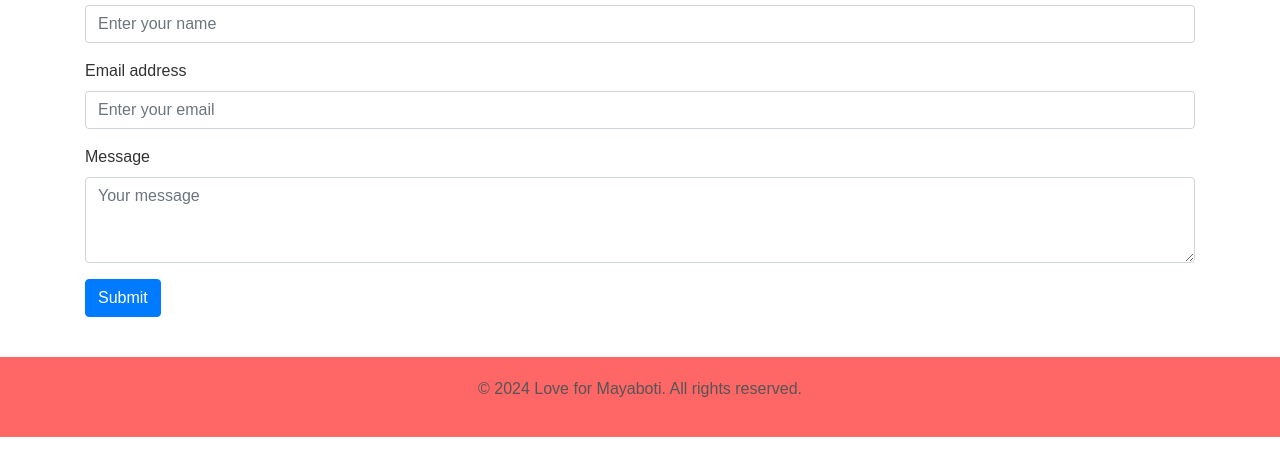
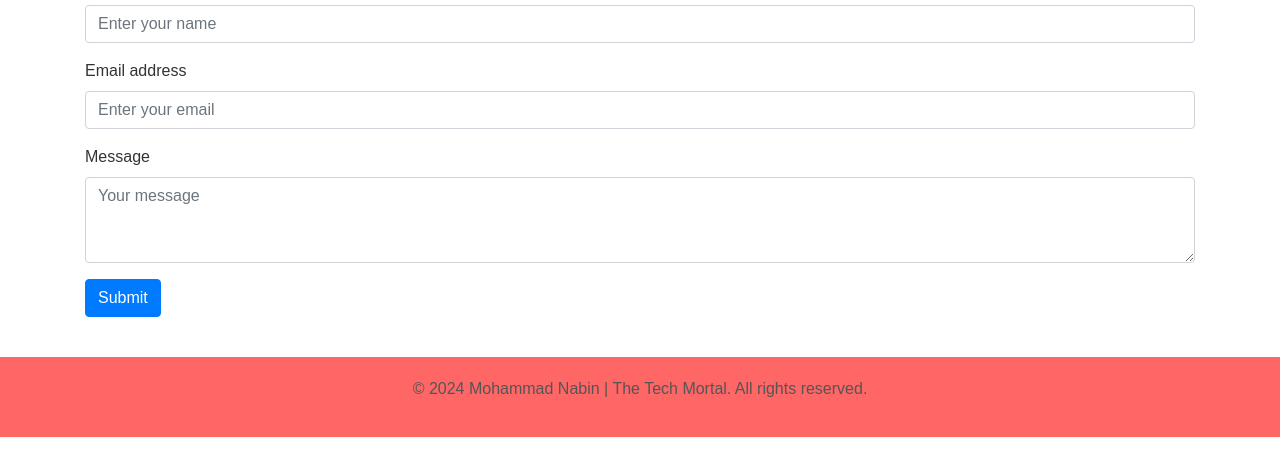
Before and after one commit to MohammadNabin/Our_Love_Story, a plain HTML site: page contact.html in a window 1280 px wide. Shown: the part 169-644 px from the top of the page. Drawn offline with nearby package versions, Linux system fonts and the light colour scheme.

Commit message:
Update contact.html

```diff
--- a/contact.html
+++ b/contact.html
@@ -53,7 +53,7 @@
     </section>
 
     <footer class="footer text-center">
-        <p>&copy; <span class="footer-year"></span> Love for Mayaboti. All rights reserved.</p>
+        <p>&copy; <span class="footer-year"></span>  Mohammad Nabin | The Tech Mortal. All rights reserved.</p>
     </footer>
 
     <script src="https://code.jquery.com/jquery-3.5.1.slim.min.js"></script>
```
